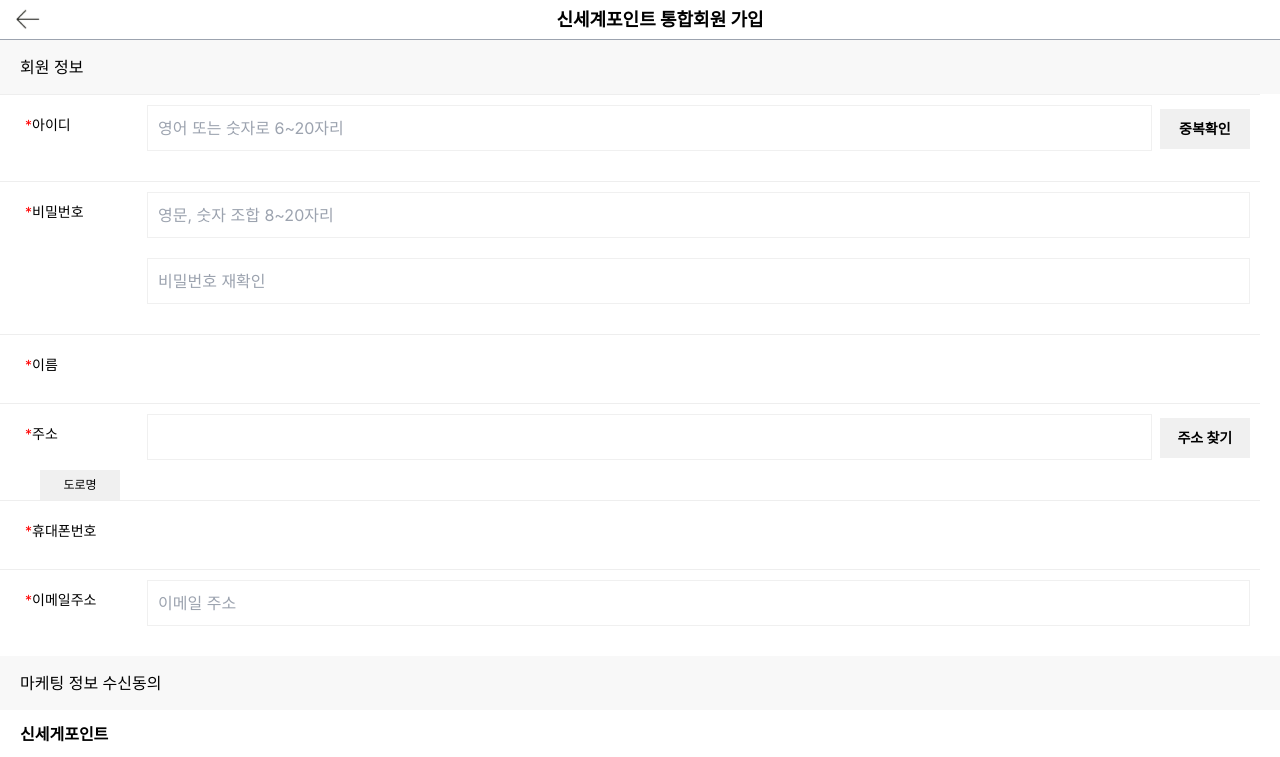
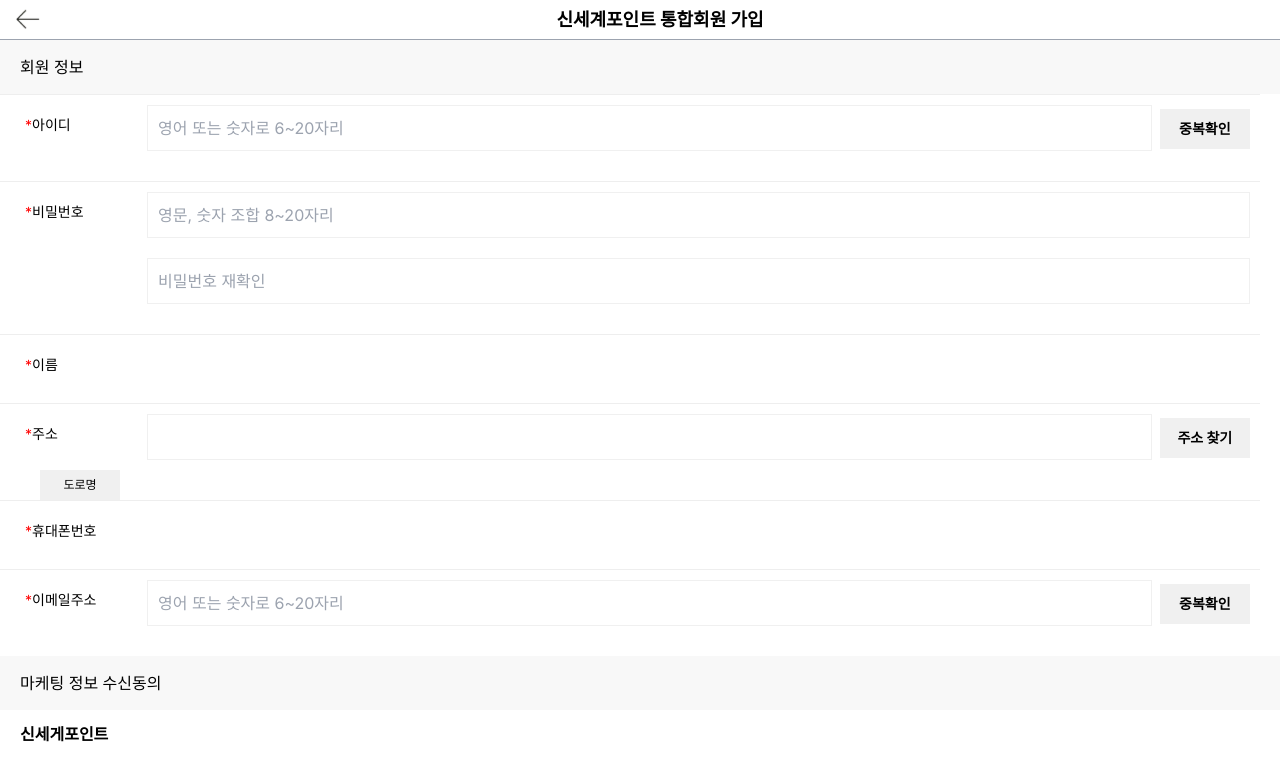
Before and after one commit to myonjin/Tyranno, a Next.js app: page /user/signupintro/signup in a window 1280 px wide. Shown: the top 757 px of the page. Built offline with nearby package versions, Linux system fonts and the light colour scheme; no server answers.

Commit message:
Feat : 이메일 유효 검사

```diff
--- a/src/actions/user.ts
+++ b/src/actions/user.ts
@@ -32,4 +32,17 @@ async function checkUserAPI(phoneNumber: string) {
     const response = await PostAPI('/api/v1/auth/check', { phoneNumber: phoneNumber })
     return response
 }
-export { signupAPI, validLoginId, findIdAPI, changePasswordAPI, sendTextAPI, checkAuthCodeAPI, checkUserAPI }
+async function validEmailAPI(email: string) {
+    const response = await PostAPI('/api/v1/auth/email-check', { email: email })
+    return response
+}
+export {
+    signupAPI,
+    validLoginId,
+    findIdAPI,
+    changePasswordAPI,
+    sendTextAPI,
+    checkAuthCodeAPI,
+    checkUserAPI,
+    validEmailAPI,
+}
--- a/src/app/(user)/user/signupintro/signup/page.tsx
+++ b/src/app/(user)/user/signupintro/signup/page.tsx
@@ -4,7 +4,7 @@ import './signup.css'
 import { useState, useEffect } from 'react'
 import Buttons from '@/components/ui/buttons'
 import Postcode from '@/components/pages/address/Add'
-import { signupAPI, validLoginId } from '@/actions/user'
+import { signupAPI, validEmailAPI, validLoginId } from '@/actions/user'
 
 function signup() {
     const [loginId, setLoginId] = useState('')
@@ -105,6 +105,7 @@ function signup() {
                 ssgMarketingAgree: ssgMarketingAgree,
             }
             await signupAPI(requestData)
+            alert('가입 되었습니다.')
         } catch (error) {
             console.error('Error:', error)
         }
@@ -112,6 +113,14 @@ function signup() {
     const handleValidLoginId = async () => {
         try {
             const res = await validLoginId(loginId)
+            alert(res.result)
+        } catch (error) {
+            console.error('Error:', error)
+        }
+    }
+    const handleValidEmail = async () => {
+        try {
+            const res = await validEmailAPI(email)
             alert(res.result)
         } catch (error) {
             console.error('Error:', error)
@@ -219,9 +228,6 @@ function signup() {
                             {addressDetail}
                         </span>
                     </span>
-                    <span>
-                        {addressBase} {addressDetail}
-                    </span>
                 </div>
                 <div className="box">
                     <dl className="flex">
@@ -242,7 +248,20 @@ function signup() {
                         </dt>
                     </dl>
 
-                    <input type="text" placeholder="이메일 주소" onChange={checkEmail} />
+                    <input
+                        name="loginId"
+                        type="text"
+                        // className=" mt-1 p-2 ml-7 h-10 w-full  border text-sm"
+                        placeholder="영어 또는 숫자로 6~20자리"
+                        onChange={checkEmail}
+                    />
+                    <button
+                        className=" mt-1 ml-2 h-10 w-28 text-sm  "
+                        style={{ backgroundColor: '#f0f0f0', fontWeight: 'bold' }}
+                        onClick={handleValidEmail}
+                    >
+                        중복확인
+                    </button>
                 </div>
                 <div style={{ color: 'red', fontSize: '13px', padding: '10px' }}>{emailValue}</div>
             </div>
```
